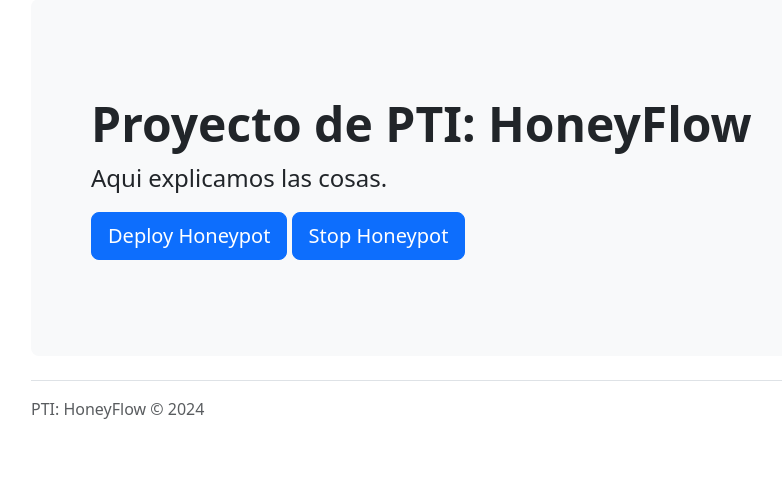
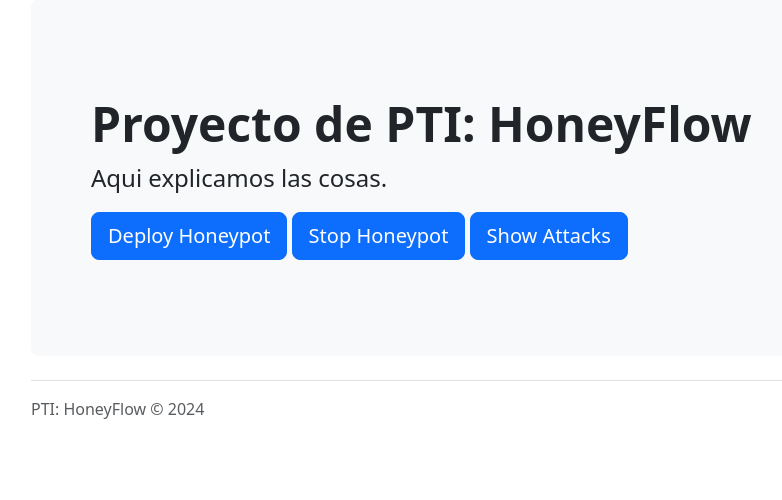
Before and after one commit to marcelca02/Honeyflow, a Flask app: page / in a window 1280 px wide. Shown: the part 124-624 px from the top of the page, without its empty margins (51-833 px from the left). Run offline with Flask 3, Linux system fonts and the light colour scheme.

Commit message:
html para mostrar contenido de un fichero json

```diff
--- a/server/app/templates/index.html
+++ b/server/app/templates/index.html
@@ -7,6 +7,7 @@
         <p class="col-md-8 fs-4">Aqui explicamos las cosas.</p>
         <a href="{{ url_for('deploy_honeypot') }}"  class="btn btn-primary btn-lg" type="button">Deploy Honeypot</a>
         <a href="{{ url_for('stop_honeypot') }}" class="btn btn-primary btn-lg" type="button">Stop Honeypot</a>
+        <a href="{{ url_for('show_attacks') }}" class="btn btn-primary btn-lg" type="button">Show Attacks</a>
       </div>
     </div>
 
```
